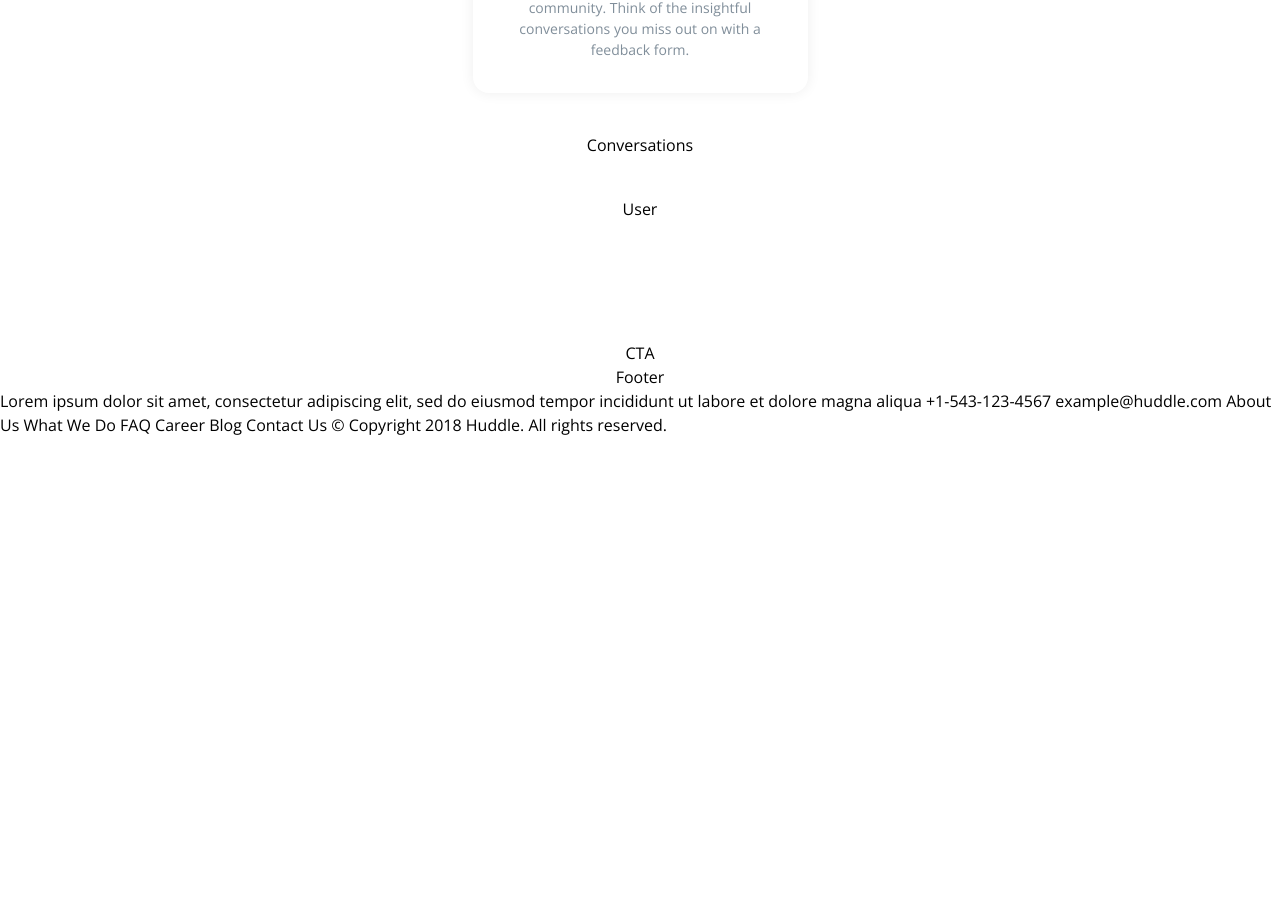
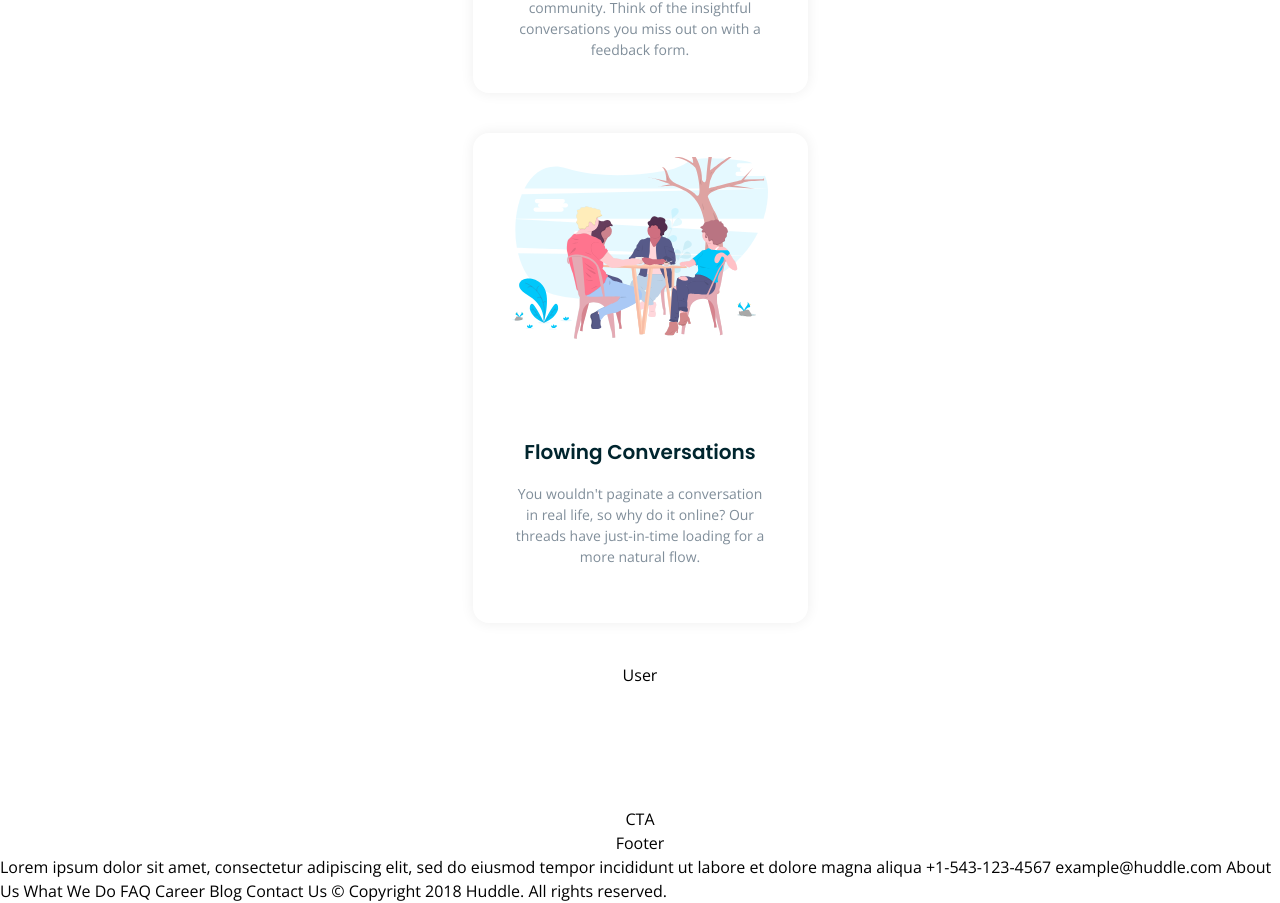
Before and after one commit to stephjoseph/huddle-landing-page-with-alternating-feature-blocks-master, a React (Create React App) app: page / in a window 1280 px wide. Shown: the part 1175-2078 px from the top of the page. Before the commit the page ends 1612 px from the top, so only its background shows below. Built offline with nearby package versions, Linux system fonts and the light colour scheme.

Commit message:
Update Conversations.js

```diff
--- a/src/components/Conversations.js
+++ b/src/components/Conversations.js
@@ -1,7 +1,23 @@
 import React from "react";
+import illustrationConversations from "../images/illustration-flowing-conversation.svg";
 
 const Conversations = () => {
-  return <div>Conversations</div>;
+  return (
+    <section className="flex w-full flex-col items-center gap-6 rounded-[16px] px-10  pb-14 pt-6 shadow-[0px_0px_14px_0px_rgba(0,0,0,0.07)]">
+      <div className="h-[16rem] w-[16rem]">
+        <img src={illustrationConversations} alt="" />
+      </div>
+      <div className="flex flex-col items-center gap-4 text-center">
+        <h2 className="font-['Poppins'] text-xl font-semibold leading-[1.875rem] tracking-normal text-[#00252E]">
+          Flowing Conversations
+        </h2>
+        <p className="text-[0.875rem] font-normal leading-[1.313rem] tracking-normal text-[#808E9A]">
+          You wouldn't paginate a conversation in real life, so why do it
+          online? Our threads have just-in-time loading for a more natural flow.
+        </p>
+      </div>
+    </section>
+  );
 };
 
 export default Conversations;
```
